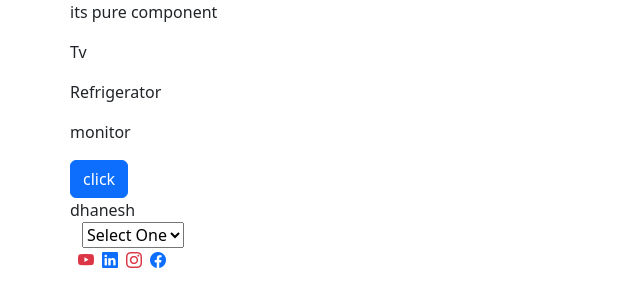
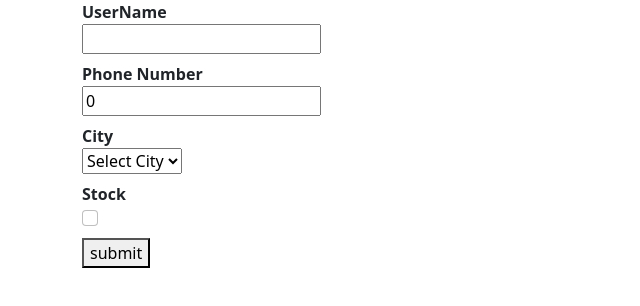
Before and after one commit to vajaganidhanesh/react-shopping, a React (Create React App) app: page / in a window 1280 px wide. Shown: the top 306 px of the page, without its empty margins (0-640 px from the left). Built offline with nearby package versions, Linux system fonts and the light colour scheme.

Commit message:
Form validations

```diff
--- /dev/null
+++ b/src/components/form-components/FormData.jsx
@@ -0,0 +1,97 @@
+import React, { useState } from "react";
+
+function FormDataComponent() {
+  const [userDetails, setUserDetails] = useState({
+    userName: "",
+    phoneNumber: 0,
+    City: "",
+    Stock: false,
+  });
+  const { userName, phoneNumber, City, Stock } = userDetails;
+
+  const [error, setError] = useState({
+    nameError: "",
+    cityError: "",
+    phoneError: "",
+    StockError: "",
+  });
+  function handleFormdata(e) {
+    e.preventDefault();
+  }
+
+  function onchange(e) {
+    var { id, value, type, checked } = e.target;
+    setUserDetails((userDetails) => ({
+      ...userDetails,
+      [id]: type === "checkbox" ? checked : value,
+    }));
+
+    setError((prevError) => ({
+      ...prevError,
+      nameError:
+        id === "userName" && value.trim() === "" ? "Name is required." : "",
+      cityError:
+        id === "City" && value.trim() === "-1" ? "City is required." : "",
+      phoneError:
+        id === "phoneNumber" && (value === "" || isNaN(value))
+          ? "Invalid phone number."
+          : "",
+      StockError: id === "Stock" && !checked ? "Stock must be selected." : "",
+    }));
+  }
+
+  return (
+    <div className="container">
+      <form onSubmit={handleFormdata}>
+        <dl>
+          <dt>UserName</dt>
+          <dd>
+            <input
+              type="text"
+              name="userName"
+              id="userName"
+              onChange={onchange}
+              value={userName}
+            />
+          </dd>
+          <dd>{error.nameError} </dd>
+          <dt>Phone Number</dt>
+          <dd>
+            <input
+              type="text"
+              name="phoneNumber"
+              id="phoneNumber"
+              value={phoneNumber}
+              onChange={onchange}
+            />
+          </dd>
+          <dd>{error.phoneError} </dd>
+          <dt>City</dt>
+          <dd>
+            <select name="City" id="City" onChange={onchange} value={City}>
+              <option value="-1">Select City</option>
+              <option value="Delhi">Delhi</option>
+              <option value="Bangalore">Bangalore</option>
+            </select>
+          </dd>
+          <dd>{error.cityError} </dd>
+          <dt>Stock</dt>
+          <dd className=" form-check">
+            <input
+              className=" form-check-input"
+              type="checkbox"
+              name="Stock"
+              id="Stock"
+              value={Stock}
+              onChange={onchange}
+            />
+          </dd>
+          <dd>{error.StockError} </dd>
+          <button>submit</button>
+        </dl>
+      </form>
+    </div>
+  );
+}
+
+export default FormDataComponent;
--- a/src/index.js
+++ b/src/index.js
@@ -19,12 +19,13 @@ import reportWebVitals from "./reportWebVitals";
 // import Logincomponent from "./components/classComponents/login.component";
 // import FakeStore from "./components/classComponents/FakeStore";
 // import Practic from "./components/Practic";
-import PureClassComponent from "./components/classComponents/PureComponent";
+// import PureClassComponent from "./components/classComponents/PureComponent";
+import FormDataComponent from "./components/form-components/FormData";
 
 const root = ReactDOM.createRoot(document.getElementById("root"));
 root.render(
   <React.StrictMode>
-    <PureClassComponent />
+    <FormDataComponent />
   </React.StrictMode>
 );
 
```
